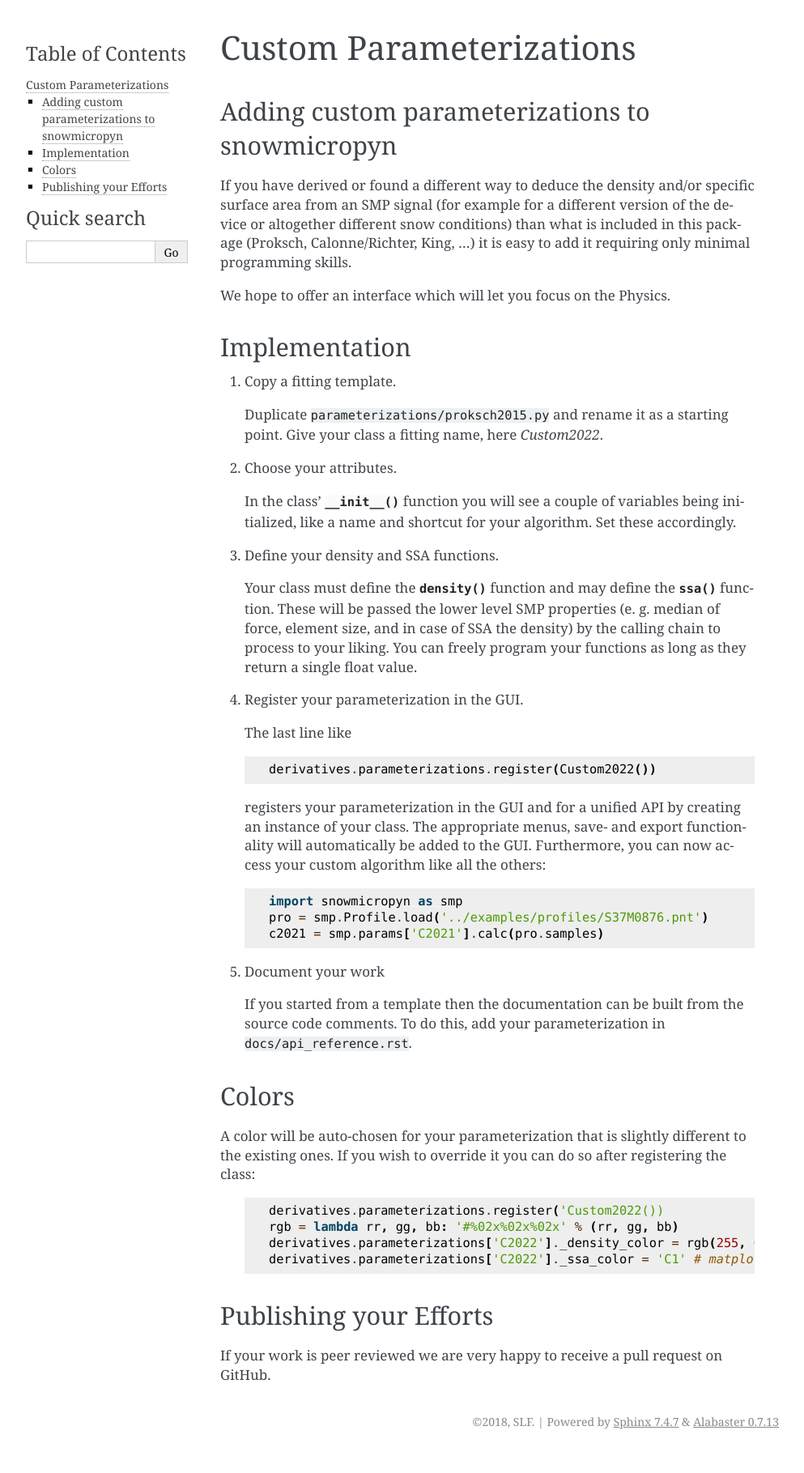
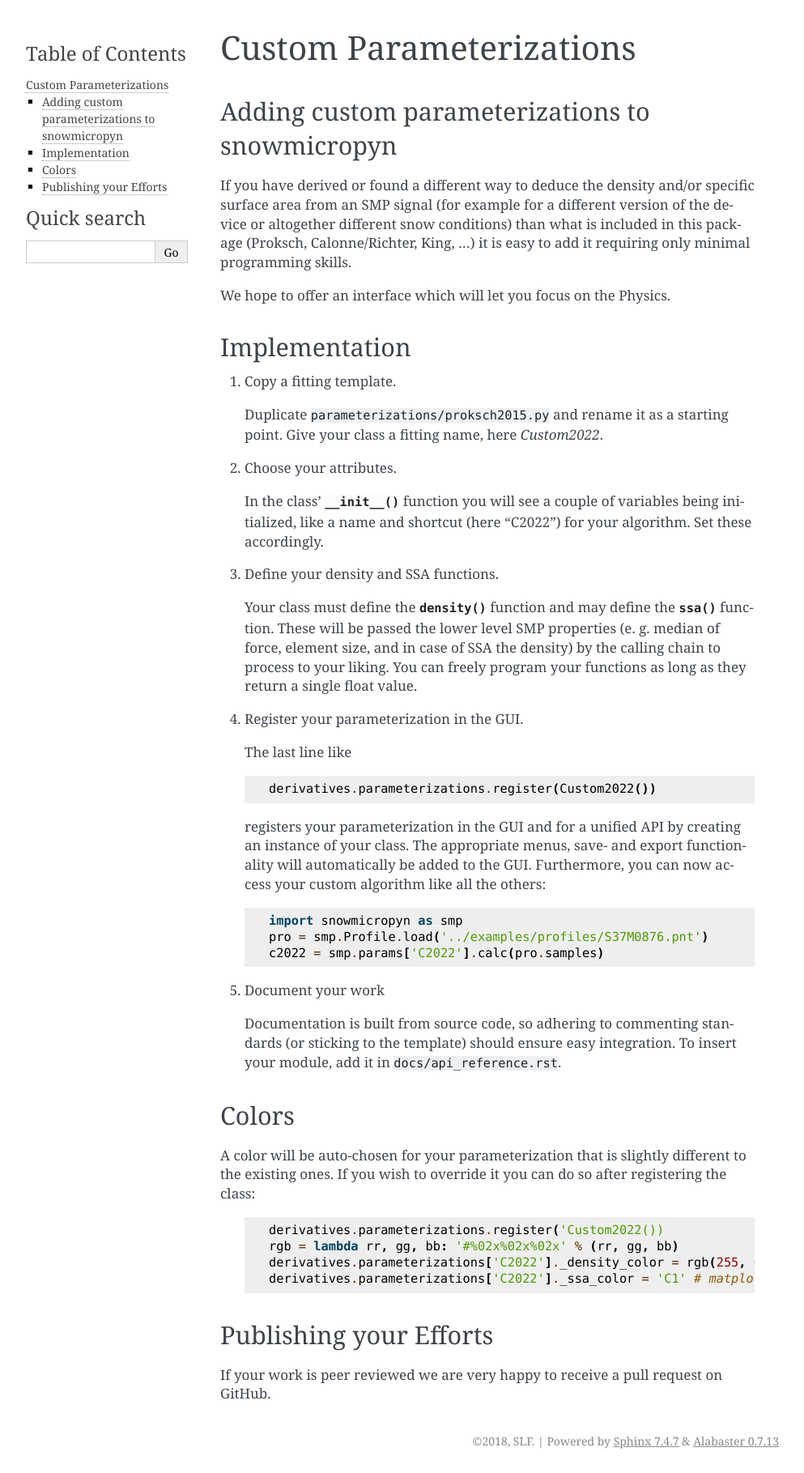
Before and after one commit to slf-dot-ch/snowmicropyn, a Sphinx documentation site: the page built from docs/parameterization.rst, in a window 1280 px wide. Shown: the whole page at 81% size, without its empty margins (148-1141 px from the left). Built offline with Sphinx 7.4.7, drawn with Linux system fonts in a browser that asks for light colours; before the commit the page ends 1795 px from its top, so only the background shows below that.

Commit message:
Small doc fixes and improvements

```diff
--- a/README.rst
+++ b/README.rst
@@ -1,7 +1,7 @@
 snowmicropyn
 ============
 
-A python package to read, export and post process data (``*.pnt`` files)
+A Python package to read, export and post process data (``*.pnt`` files)
 recorded by SnowMicroPen_, a snow penetration probe for scientifc applications
 developed at SLF_.
 
--- a/docs/api_reference.rst
+++ b/docs/api_reference.rst
@@ -56,7 +56,7 @@ SSA & Density (Calonne and Richter, 2020)
 .. automodule:: snowmicropyn.parameterizations.calonne_richter2020
    :members:
 
-SSA & Density (King, 2020)
+Density (King, 2020)
 -----------------------------------------
 
 .. automodule:: snowmicropyn.parameterizations.king2020
--- a/docs/develop.rst
+++ b/docs/develop.rst
@@ -38,7 +38,7 @@ Compiling Icons Into a Python File
 
 The :program:`pyngui` application requires icons used in menus and toolbar
 buttons. They are stored in the folder :file:`resources`. For easy deployment,
-they are compiled into a python source file using the :command:`pyrcc5` tool,
+they are compiled into a Python source file using the :command:`pyrcc5` tool,
 which comes with the Qt package. Execute the following command when you made
 changes in the resources folder:
 
--- a/docs/index.rst
+++ b/docs/index.rst
@@ -2,7 +2,7 @@
 *snowmicropyn*'s Documentation
 ==============================
 
-A warmly welcome to the documentation of *snowmicropyn*, a python package to
+A warmly welcome to the documentation of *snowmicropyn*, a Python package to
 read, export and post process data (\*.pnt files) recorded by SnowMicroPen_, a
 snow penetration probe for scientifc applications developed at SLF_.
 
--- a/docs/parameterization.rst
+++ b/docs/parameterization.rst
@@ -23,7 +23,7 @@ Implementation
 #. Choose your attributes.
 
    In the class' :meth:`__init__` function you will see a couple of variables
-   being initialized, like a name and shortcut for your algorithm.
+   being initialized, like a name and shortcut (here "C2022") for your algorithm.
    Set these accordingly.
 
 #. Define your density and SSA functions.
@@ -51,13 +51,13 @@ Implementation
 
       import snowmicropyn as smp
       pro = smp.Profile.load('../examples/profiles/S37M0876.pnt')
-      c2021 = smp.params['C2021'].calc(pro.samples)
+      c2022 = smp.params['C2022'].calc(pro.samples)
 
 #. Document your work
 
-   If you started from a template then the documentation can be built from the
-   source code comments. To do this, add your parameterization in
-   :file:`docs/api_reference.rst`.
+   Documentation is built from source code, so adhering to commenting standards
+   (or sticking to the template) should ensure easy integration.
+   To insert your module, add it in :file:`docs/api_reference.rst`.
 
 Colors
 ------
--- a/setup.py
+++ b/setup.py
@@ -9,7 +9,7 @@ init_py = os.path.join(here, 'snowmicropyn', '__init__.py')
 with open(init_py) as f:
     VERSION = re.search("__version__ = \'(.*?)\'", f.read()).group(1)
 
-DESC = 'A python package to read, export and post process data (*.pnt files) ' \
+DESC = 'A Python package to read, export and post process data (*.pnt files) ' \
        'recorded by SnowMicroPen, a snow penetration probe for scientific ' \
        'applications developed at SLF.'
 
--- a/snowmicropyn/__init__.py
+++ b/snowmicropyn/__init__.py
@@ -26,5 +26,5 @@ log.info('snowmicropyn Version {}, Git Hash {}'.format(__version__, githash()))
 from .profile import Profile
 from .pnt import Pnt
 
-from .derivatives import parameterizations as params
-proksch2015 = params.get('P2015') # backwards compatibility to < v1.1.0
+from .derivatives import parameterizations
+proksch2015 = parameterizations['P2015'] # backwards compatibility to < v1.1.0
```
Also changed, not shown: 3 other files.
